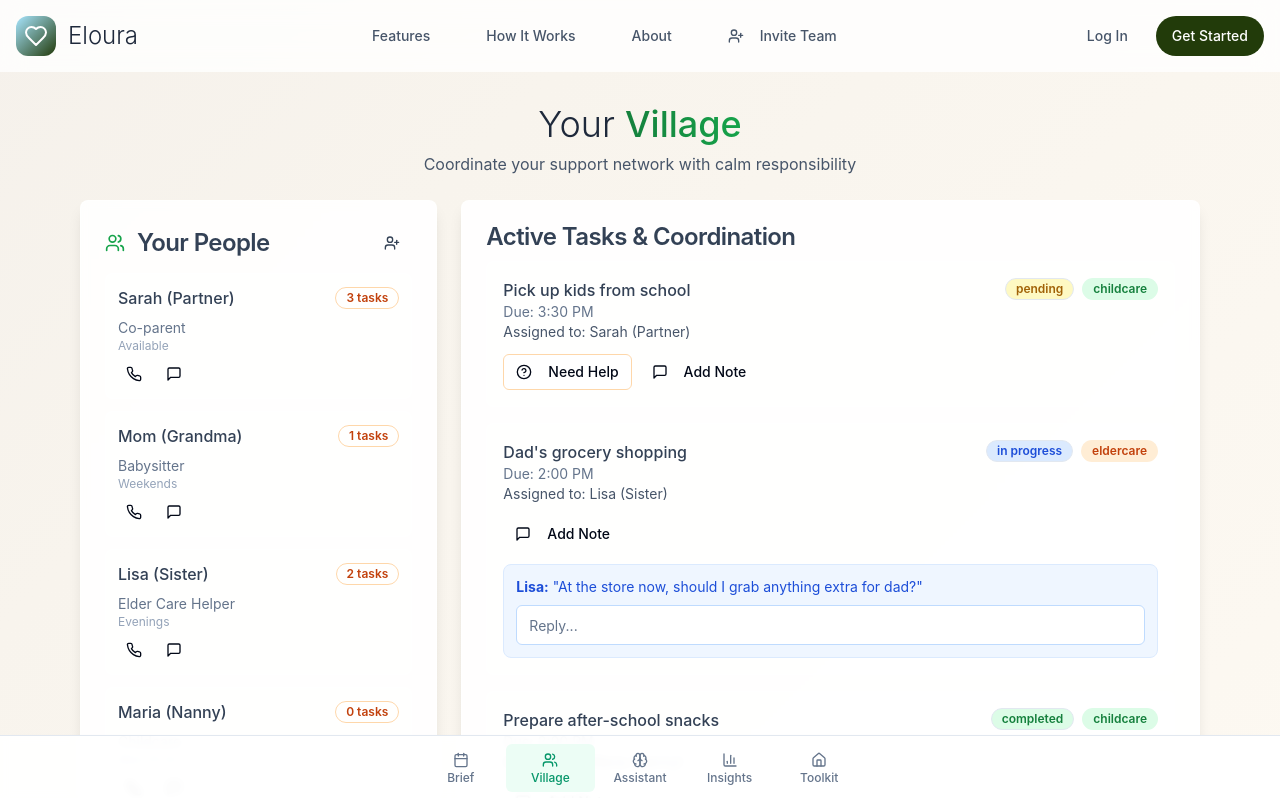
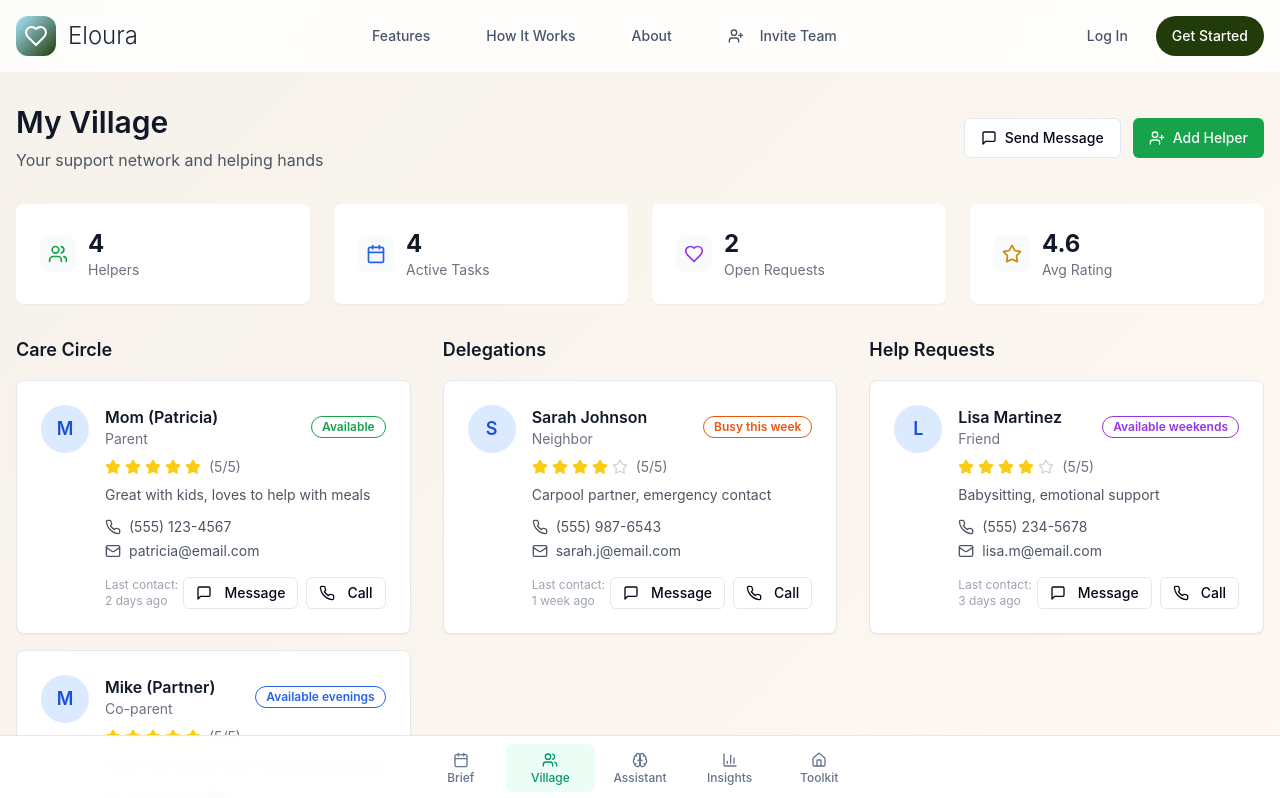
Before and after one commit to rembertdesigns/Eloura-Beta, a React (Vite) app: page /village in a window 1280 px wide. Shown: the top 798 px of the page. Built offline with nearby package versions, Linux system fonts and the light colour scheme.

Commit message:
Refactor: Update /village page design
Update the /village page to match the provided design, including layout and content changes.

```diff
--- a/src/pages/Village.tsx
+++ b/src/pages/Village.tsx
@@ -1,171 +1,218 @@
+
 import React, { useState } from 'react';
 import { Card, CardContent, CardHeader, CardTitle } from '@/components/ui/card';
 import { Button } from '@/components/ui/button';
 import { Badge } from '@/components/ui/badge';
-import { Input } from '@/components/ui/input';
-import { Users, UserPlus, CheckCircle, HelpCircle, MessageSquare, Phone } from 'lucide-react';
+import { Users, Calendar, Heart, Star, Phone, Mail, MessageSquare, UserPlus } from 'lucide-react';
 import Navigation from '@/components/Navigation';
 import FeatureFooter from '@/components/FeatureFooter';
 
 const Village = () => {
-  const [selectedPerson, setSelectedPerson] = useState(null);
-
-  const villageMembers = [
-    { id: 1, name: "Sarah (Partner)", role: "Co-parent", availability: "Available", tasks: 3, phone: "(555) 123-4567" },
-    { id: 2, name: "Mom (Grandma)", role: "Babysitter", availability: "Weekends", tasks: 1, phone: "(555) 234-5678" },
-    { id: 3, name: "Lisa (Sister)", role: "Elder Care Helper", availability: "Evenings", tasks: 2, phone: "(555) 345-6789" },
-    { id: 4, name: "Maria (Nanny)", role: "Childcare", availability: "Mon-Fri 9-5", tasks: 0, phone: "(555) 456-7890" }
+  const stats = [
+    { icon: Users, label: "Helpers", value: "4", color: "text-green-600" },
+    { icon: Calendar, label: "Active Tasks", value: "4", color: "text-blue-600" },
+    { icon: Heart, label: "Open Requests", value: "2", color: "text-purple-600" },
+    { icon: Star, label: "Avg Rating", value: "4.6", color: "text-yellow-600" }
   ];
 
-  const activeTasks = [
-    { id: 1, task: "Pick up kids from school", assignedTo: "Sarah (Partner)", status: "pending", category: "childcare", dueTime: "3:30 PM" },
-    { id: 2, task: "Dad's grocery shopping", assignedTo: "Lisa (Sister)", status: "in-progress", category: "eldercare", dueTime: "2:00 PM" },
-    { id: 3, task: "Prepare after-school snacks", assignedTo: "Maria (Nanny)", status: "completed", category: "childcare", dueTime: "3:00 PM" },
-    { id: 4, task: "Take mom to doctor appointment", assignedTo: "Unassigned", status: "needs-help", category: "eldercare", dueTime: "Tomorrow 10 AM" }
+  const careCircle = [
+    {
+      id: 1,
+      name: "Mom (Patricia)",
+      role: "Parent",
+      avatar: "M",
+      rating: 5,
+      ratingCount: 5,
+      description: "Great with kids, loves to help with meals",
+      phone: "(555) 123-4567",
+      email: "patricia@email.com",
+      lastContact: "2 days ago",
+      status: "Available",
+      statusColor: "text-green-600"
+    },
+    {
+      id: 2,
+      name: "Mike (Partner)",
+      role: "Co-parent",
+      avatar: "M",
+      rating: 5,
+      ratingCount: 5,
+      description: "Great with school stuff, weekend activities",
+      phone: "(555) 456-7890",
+      email: "mike@email.com",
+      lastContact: "Today",
+      status: "Available evenings",
+      statusColor: "text-blue-600"
+    }
   ];
 
-  const getStatusColor = (status) => {
-    switch (status) {
-      case 'completed': return 'bg-green-100 text-green-700';
-      case 'in-progress': return 'bg-blue-100 text-blue-700';
-      case 'pending': return 'bg-yellow-100 text-yellow-700';
-      case 'needs-help': return 'bg-red-100 text-red-700';
-      default: return 'bg-gray-100 text-gray-700';
+  const delegations = [
+    {
+      id: 1,
+      name: "Sarah Johnson",
+      role: "Neighbor",
+      avatar: "S",
+      rating: 4,
+      ratingCount: 5,
+      description: "Carpool partner, emergency contact",
+      phone: "(555) 987-6543",
+      email: "sarah.j@email.com",
+      lastContact: "1 week ago",
+      status: "Busy this week",
+      statusColor: "text-orange-600"
     }
+  ];
+
+  const helpRequests = [
+    {
+      id: 1,
+      name: "Lisa Martinez",
+      role: "Friend",
+      avatar: "L",
+      rating: 4,
+      ratingCount: 5,
+      description: "Babysitting, emotional support",
+      phone: "(555) 234-5678",
+      email: "lisa.m@email.com",
+      lastContact: "3 days ago",
+      status: "Available weekends",
+      statusColor: "text-purple-600"
+    }
+  ];
+
+  const renderStars = (rating: number) => {
+    return Array.from({ length: 5 }, (_, i) => (
+      <Star
+        key={i}
+        className={`h-4 w-4 ${i < rating ? 'fill-yellow-400 text-yellow-400' : 'text-gray-300'}`}
+      />
+    ));
   };
+
+  const renderPersonCard = (person: any) => (
+    <Card key={person.id} className="bg-white border border-gray-200 hover:shadow-md transition-shadow">
+      <CardContent className="p-6">
+        <div className="flex items-start gap-4">
+          <div className="w-12 h-12 bg-blue-100 rounded-full flex items-center justify-center text-blue-700 font-semibold text-lg">
+            {person.avatar}
+          </div>
+          <div className="flex-1">
+            <div className="flex items-center justify-between mb-2">
+              <div>
+                <h3 className="font-semibold text-gray-900">{person.name}</h3>
+                <p className="text-sm text-gray-500">{person.role}</p>
+              </div>
+              <Badge variant="outline" className={`${person.statusColor} border-current`}>
+                {person.status}
+              </Badge>
+            </div>
+
+            <div className="flex items-center gap-1 mb-2">
+              {renderStars(person.rating)}
+              <span className="text-sm text-gray-500 ml-1">({person.ratingCount}/5)</span>
+            </div>
+
+            <p className="text-sm text-gray-600 mb-3">{person.description}</p>
+
+            <div className="space-y-1 mb-4">
+              <div className="flex items-center gap-2 text-sm text-gray-600">
+                <Phone className="h-4 w-4" />
+                <span>{person.phone}</span>
+              </div>
+              <div className="flex items-center gap-2 text-sm text-gray-600">
+                <Mail className="h-4 w-4" />
+                <span>{person.email}</span>
+              </div>
+            </div>
+
+            <div className="flex items-center justify-between">
+              <span className="text-xs text-gray-400">Last contact: {person.lastContact}</span>
+              <div className="flex gap-2">
+                <Button variant="outline" size="sm" className="h-8">
+                  <MessageSquare className="h-4 w-4 mr-1" />
+                  Message
+                </Button>
+                <Button variant="outline" size="sm" className="h-8">
+                  <Phone className="h-4 w-4 mr-1" />
+                  Call
+                </Button>
+              </div>
+            </div>
+          </div>
+        </div>
+      </CardContent>
+    </Card>
+  );
 
   return (
     <div className="min-h-screen warm-gradient pb-20">
       <Navigation />
 
-      <div className="container mx-auto px-4 py-8 max-w-6xl space-y-6">
+      <div className="container mx-auto px-4 py-8 max-w-7xl">
         {/* Header */}
-        <div className="text-center space-y-2 animate-fade-in">
-          <h1 className="text-3xl md:text-4xl font-light text-slate-800">
-            Your <span className="text-gradient-green font-medium">Village</span>
-          </h1>
-          <p className="text-slate-600">Coordinate your support network with calm responsibility</p>
+        <div className="flex items-center justify-between mb-8">
+          <div>
+            <h1 className="text-3xl font-semibold text-gray-900 mb-2">My Village</h1>
+            <p className="text-gray-600">Your support network and helping hands</p>
           </div>
-
-        <div className="grid grid-cols-1 lg:grid-cols-3 gap-6">
-          {/* Left Column - People */}
-          <div className="lg:col-span-1 space-y-6">
-            <Card className="card-warm">
-              <CardHeader className="pb-3">
-                <CardTitle className="flex items-center justify-between text-slate-700">
-                  <span className="flex items-center gap-3">
-                    <Users className="h-5 w-5 text-green-600" />
-                    Your People
-                  </span>
-                  <Button variant="ghost" size="sm" className="hover:bg-green-50">
+          <div className="flex gap-3">
+            <Button variant="outline" className="flex items-center gap-2">
+              <MessageSquare className="h-4 w-4" />
+              Send Message
+            </Button>
+            <Button className="bg-green-600 hover:bg-green-700 flex items-center gap-2">
               <UserPlus className="h-4 w-4" />
-                  </Button>
-                </CardTitle>
-              </CardHeader>
-              <CardContent className="space-y-3">
-                {villageMembers.map((person) => (
-                  <div key={person.id} className="p-3 border border-white/50 rounded-lg hover:bg-white/60 cursor-pointer transition-colors bg-white/40">
-                    <div className="flex items-center justify-between mb-2">
-                      <h4 className="font-medium text-slate-700">{person.name}</h4>
-                      <Badge variant="outline" className="text-xs border-orange-200 text-orange-700">{person.tasks} tasks</Badge>
-                    </div>
-                    <p className="text-sm text-slate-500">{person.role}</p>
-                    <p className="text-xs text-slate-400">{person.availability}</p>
-                    <div className="flex items-center gap-2 mt-2">
-                      <Button variant="ghost" size="sm" className="h-6 px-2 hover:bg-green-50">
-                        <Phone className="h-3 w-3" />
-                      </Button>
-                      <Button variant="ghost" size="sm" className="h-6 px-2 hover:bg-orange-50">
-                        <MessageSquare className="h-3 w-3" />
+              Add Helper
             </Button>
           </div>
         </div>
-                ))}
+
+        {/* Stats Cards */}
+        <div className="grid grid-cols-1 md:grid-cols-4 gap-6 mb-8">
+          {stats.map((stat, index) => {
+            const IconComponent = stat.icon;
+            return (
+              <Card key={index} className="bg-white border-0 shadow-sm">
+                <CardContent className="p-6">
+                  <div className="flex items-center gap-3">
+                    <div className="p-2 bg-gray-50 rounded-lg">
+                      <IconComponent className={`h-5 w-5 ${stat.color}`} />
+                    </div>
+                    <div>
+                      <div className="text-2xl font-bold text-gray-900">{stat.value}</div>
+                      <div className="text-sm text-gray-500">{stat.label}</div>
+                    </div>
+                  </div>
                 </CardContent>
               </Card>
-
-            {/* Quick Add Task */}
-            <Card className="card-warm">
-              <CardHeader className="pb-3">
-                <CardTitle className="text-slate-700">Quick Assign</CardTitle>
-              </CardHeader>
-              <CardContent className="space-y-3">
-                <Input placeholder="What needs to be done?" className="border-orange-200 focus:border-orange-400" />
-                <select className="w-full p-2 border border-orange-200 rounded-md text-sm focus:border-orange-400">
-                  <option>Choose category</option>
-                  <option>Childcare</option>
-                  <option>Eldercare</option>
-                  <option>General</option>
-                </select>
-                <select className="w-full p-2 border border-orange-200 rounded-md text-sm focus:border-orange-400">
-                  <option>Assign to...</option>
-                  {villageMembers.map((person) => (
-                    <option key={person.id}>{person.name}</option>
-                  ))}
-                </select>
-                <Button className="w-full bg-green-600 hover:bg-green-700" size="sm">Add Task</Button>
-              </CardContent>
-            </Card>
+            );
+          })}
         </div>
 
-          {/* Right Column - Active Tasks */}
-          <div className="lg:col-span-2 space-y-6">
-            <Card className="card-warm">
-              <CardHeader className="pb-3">
-                <CardTitle className="text-slate-700">Active Tasks & Coordination</CardTitle>
-              </CardHeader>
-              <CardContent className="space-y-4">
-                {activeTasks.map((task) => (
-                  <div key={task.id} className="p-4 border border-white/50 rounded-lg space-y-3 bg-white/40">
-                    <div className="flex items-start justify-between">
-                      <div className="flex-1">
-                        <h4 className="font-medium text-slate-700">{task.task}</h4>
-                        <p className="text-sm text-slate-500">Due: {task.dueTime}</p>
-                        <p className="text-sm text-slate-600">Assigned to: {task.assignedTo}</p>
-                      </div>
-                      <div className="flex items-center gap-2">
-                        <Badge variant="outline" className={getStatusColor(task.status)}>
-                          {task.status.replace('-', ' ')}
-                        </Badge>
-                        <Badge variant="secondary" className={task.category === 'childcare' ? 'bg-green-100 text-green-700' : 'bg-orange-100 text-orange-700'}>
-                          {task.category}
-                        </Badge>
+        {/* Main Content Grid */}
+        <div className="grid grid-cols-1 lg:grid-cols-3 gap-8">
+          {/* Care Circle */}
+          <div>
+            <h2 className="text-lg font-semibold text-gray-900 mb-4">Care Circle</h2>
+            <div className="space-y-4">
+              {careCircle.map(renderPersonCard)}
             </div>
           </div>
 
-                    <div className="flex items-center gap-2">
-                      {task.status === 'needs-help' ? (
-                        <Button size="sm" className="bg-green-600 hover:bg-green-700">
-                          <CheckCircle className="h-4 w-4 mr-2" />
-                          I've Got It
-                        </Button>
-                      ) : task.status === 'pending' ? (
-                        <Button variant="outline" size="sm" className="border-orange-200 hover:bg-orange-50">
-                          <HelpCircle className="h-4 w-4 mr-2" />
-                          Need Help
-                        </Button>
-                      ) : null}
-
-                      <Button variant="ghost" size="sm" className="hover:bg-green-50">
-                        <MessageSquare className="h-4 w-4 mr-2" />
-                        Add Note
-                      </Button>
+          {/* Delegations */}
+          <div>
+            <h2 className="text-lg font-semibold text-gray-900 mb-4">Delegations</h2>
+            <div className="space-y-4">
+              {delegations.map(renderPersonCard)}
+            </div>
           </div>
 
-                    {task.status === 'in-progress' && (
-                      <div className="mt-3 p-3 bg-blue-50 rounded-lg border border-blue-100">
-                        <p className="text-sm text-blue-700">
-                          <strong>Lisa:</strong> "At the store now, should I grab anything extra for dad?"
-                        </p>
-                        <div className="mt-2">
-                          <Input placeholder="Reply..." className="text-sm border-blue-200" />
+          {/* Help Requests */}
+          <div>
+            <h2 className="text-lg font-semibold text-gray-900 mb-4">Help Requests</h2>
+            <div className="space-y-4">
+              {helpRequests.map(renderPersonCard)}
             </div>
-                      </div>
-                    )}
-                  </div>
-                ))}
-              </CardContent>
-            </Card>
           </div>
         </div>
       </div>
```
Lines whose indentation alone changed are shown as unchanged.
